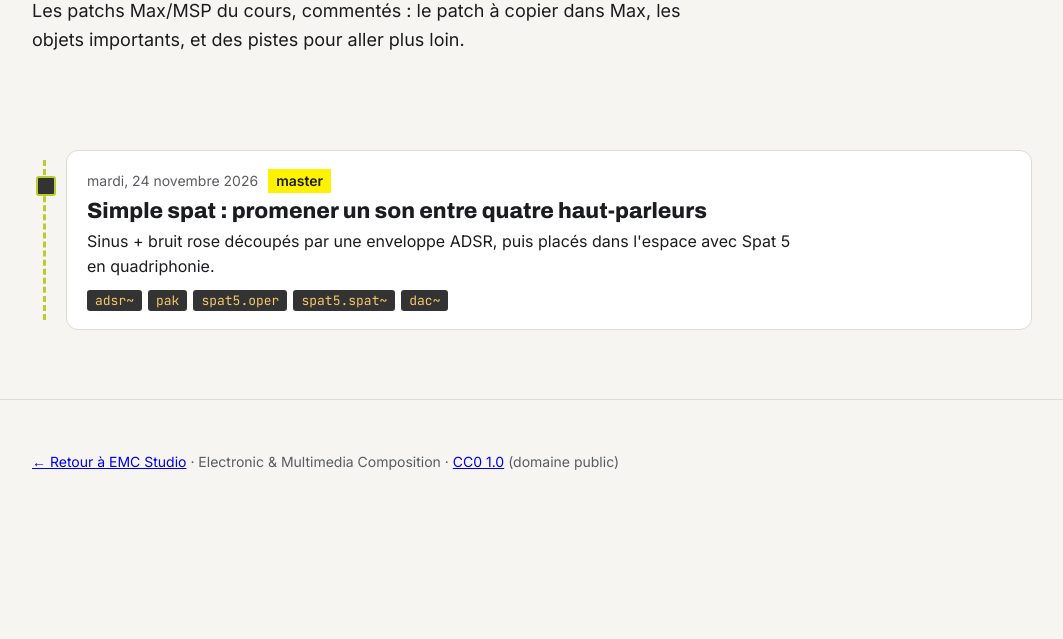
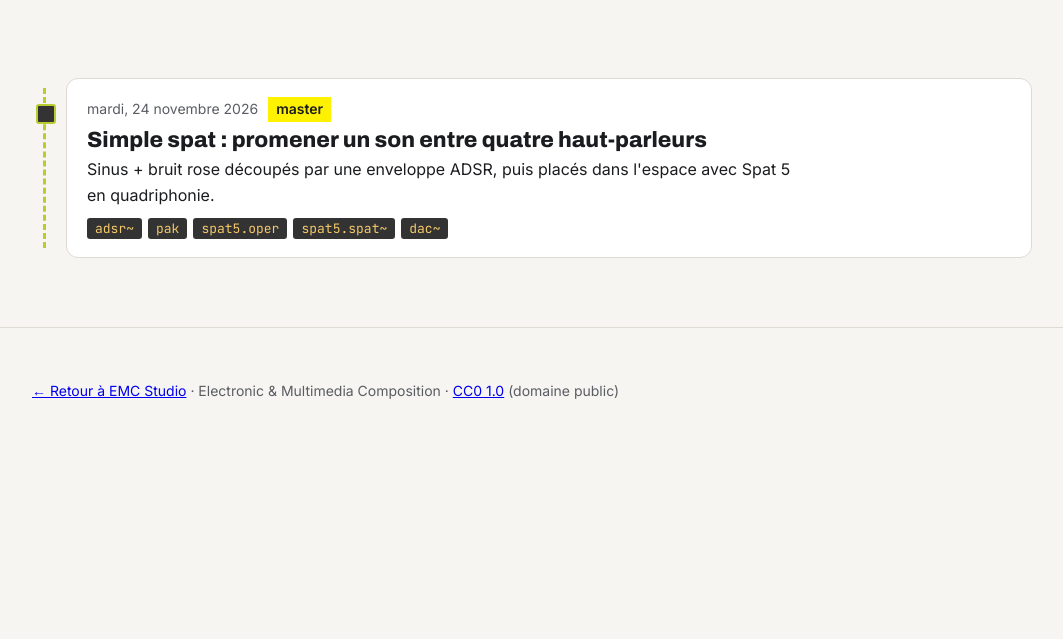
Before and after one commit to emc-studio/cours, a plain HTML site: page e-music-ma/index.html in a window 1280 px wide. Shown: the part 161-800 px from the top of the page, without its empty margins (108-1171 px from the left). Drawn offline with Linux system fonts and the light colour scheme.

Commit message:
Clear lead paragraph in index.html
Removed the lead paragraph content from the header.

```diff
--- a/e-music-ma/index.html
+++ b/e-music-ma/index.html
@@ -49,7 +49,7 @@ footer{color:var(--mut);font-size:14px;border-top:1px solid var(--line)}
  <div class="wrap">
   <div class="crumb"><a href="../index.html">EMC Studio</a> › Musique électronique · <span class="tag">master</span></div>
   <h1>Musique électronique MA</h1>
-  <p class="lead">Les patchs Max/MSP du cours, commentés : le patch à copier dans Max, les objets importants, et des pistes pour aller plus loin.</p>
+  <p class="lead"></p>
  </div>
 </header>
 <main class="band" style="padding-top:0">
```
